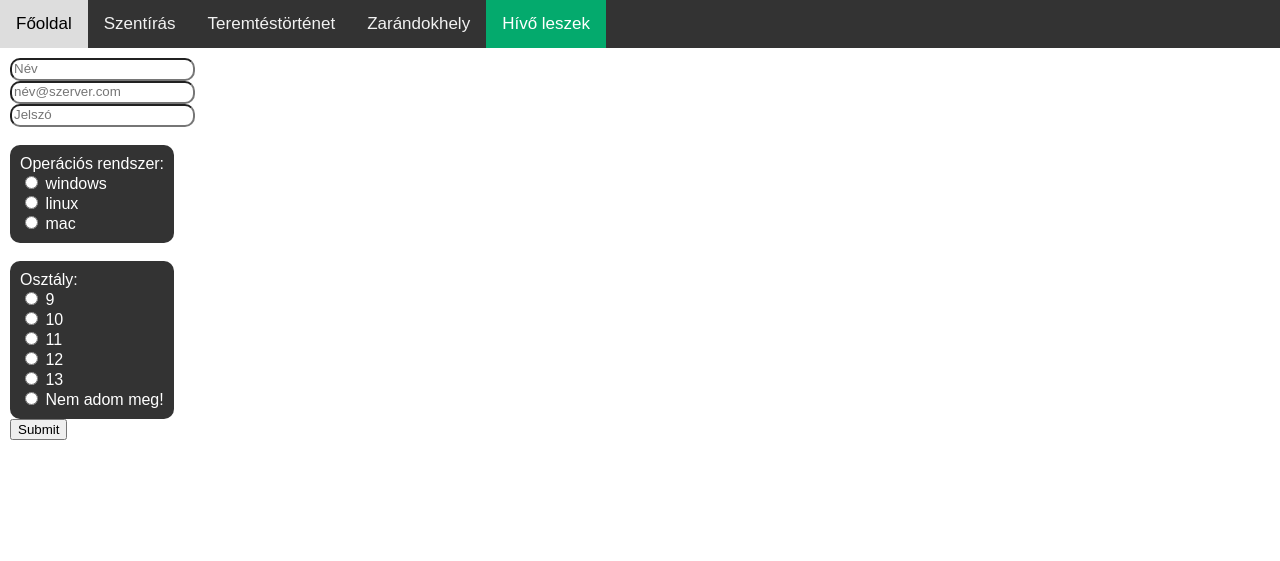
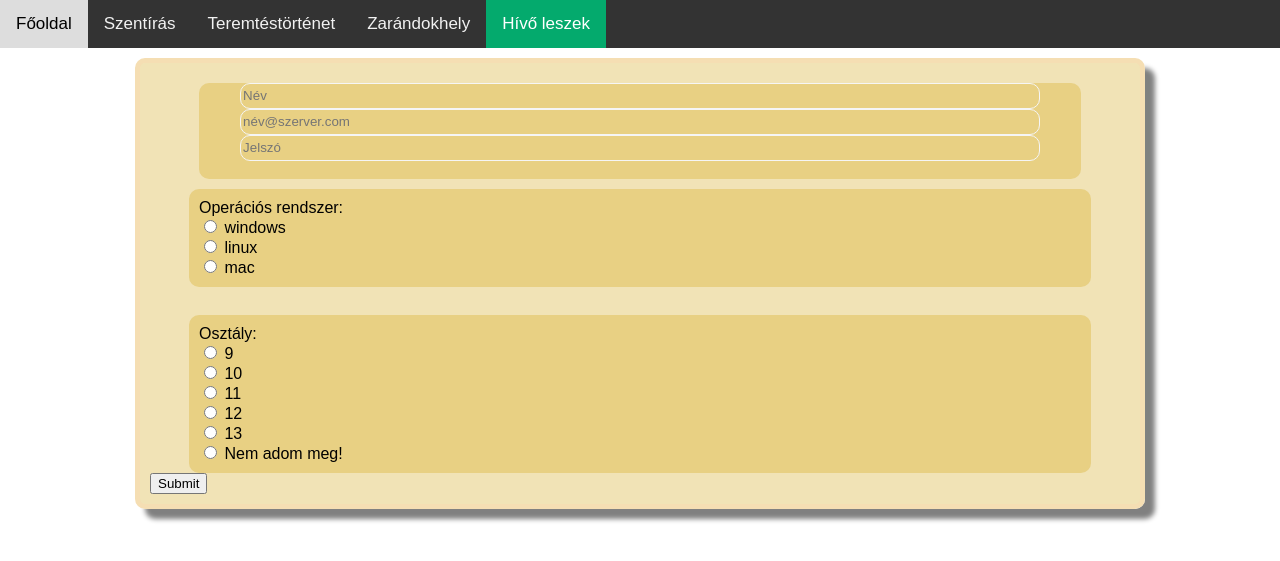
Before and after one commit to d-b-v-project/weboldal, a Flask app: page /hivovevalas in a window 1280 px wide. Shown: the top 561 px of the page. Run offline with Flask 3, Linux system fonts and the light colour scheme; some libraries are stand-ins or nearby versions.

Commit message:
Hivő leszek oldal szépítése(színek, elrendezés, átmenet, árnyék)

```diff
--- a/static/style.css
+++ b/static/style.css
@@ -75,7 +75,18 @@ form{
   border: 1;
   border-radius: 10px;
   padding-bottom: 3px;
+  width: 90%;
+  height: 20px;
+  justify-content: center;
+  border: 1px whitesmoke solid;
 
+
+}
+
+.inp_div{
+  justify-content: center;
+  text-align: center;
+  align-items: center;
 }
 
 .inp_radio{
@@ -86,10 +97,37 @@ form{
   background-color: #333;
   color: white;
   padding: 10px;
-  width: fit-content;
+  /*width: fit-content;*/
   border-radius: 10px;
 }
 
 .ttcim{
   text-align: center;
 }
+
+.minden {
+  max-width: 1000px;
+  margin-left: auto;
+  margin-right: auto;
+  border-radius: 10px;
+  background-color: #d1a40e4d;
+  box-shadow: 10px 10px 5px gray;
+  border: solid 5px wheat;
+  margin-top: 10px;
+}
+
+.al_minden {
+  max-width: 90%;
+  margin-left: auto;
+  margin-right: auto;
+  border-radius: 10px;
+  background-color: #d1a40e4d;
+  transition: box-shadow 0.1s ease-in-out;
+  margin-top: 10px;
+  color: black;
+
+  &:hover{
+    transition: box-shadow 0.1s ease-in-out;
+    box-shadow: 10px 10px 5px gray;
+  }
+}
--- a/templates/hivove_valas_lap.html
+++ b/templates/hivove_valas_lap.html
@@ -3,9 +3,9 @@
 {% block hivovevalas_a%}class="active"{% endblock %}
 {% block content %}
 
-
+<div class="minden">
     <form action="/hivove_valas_submit" method="post">
-    <div>
+        <div class="al_minden inp_div">
             <label >
                 <input type="text" name="name" placeholder="Név" class="inp_field"><br>
                 <input type="email" name="email" id="" placeholder="név@szerver.com" class="inp_field"><br>
@@ -13,7 +13,7 @@
             </label><br><br>
 
         </div>
-    <div class="question">
+        <div class="question al_minden">
             <label for="">Operációs rendszer: </label><br>
             <label>
                 <input type="radio" name="os" value="windows" class="inp_radio"> windows
@@ -25,7 +25,7 @@
                 <input type="radio" name="os" value="mac" class="inp_radio"> mac
             </label><br>
         </div><br>
-    <div class="question">
+        <div class="question al_minden">
             <label for="">Osztály: </label><br>
             <label>
                 <input type="radio" name="class" value="windows" class="inp_radio"> 9
@@ -48,7 +48,7 @@
         </div>
         <button type="submit">Submit</button>
     </form>
-
+</div>
 <!--
     Ide írd a kódot.
     Olyan mintha egy body tag-be lenne.
```
Also changed, not shown: templates/teremtes.html (+17 -0 lines), static/termtes.css (line endings or trailing spaces). Lines whose indentation alone changed are shown as unchanged.
